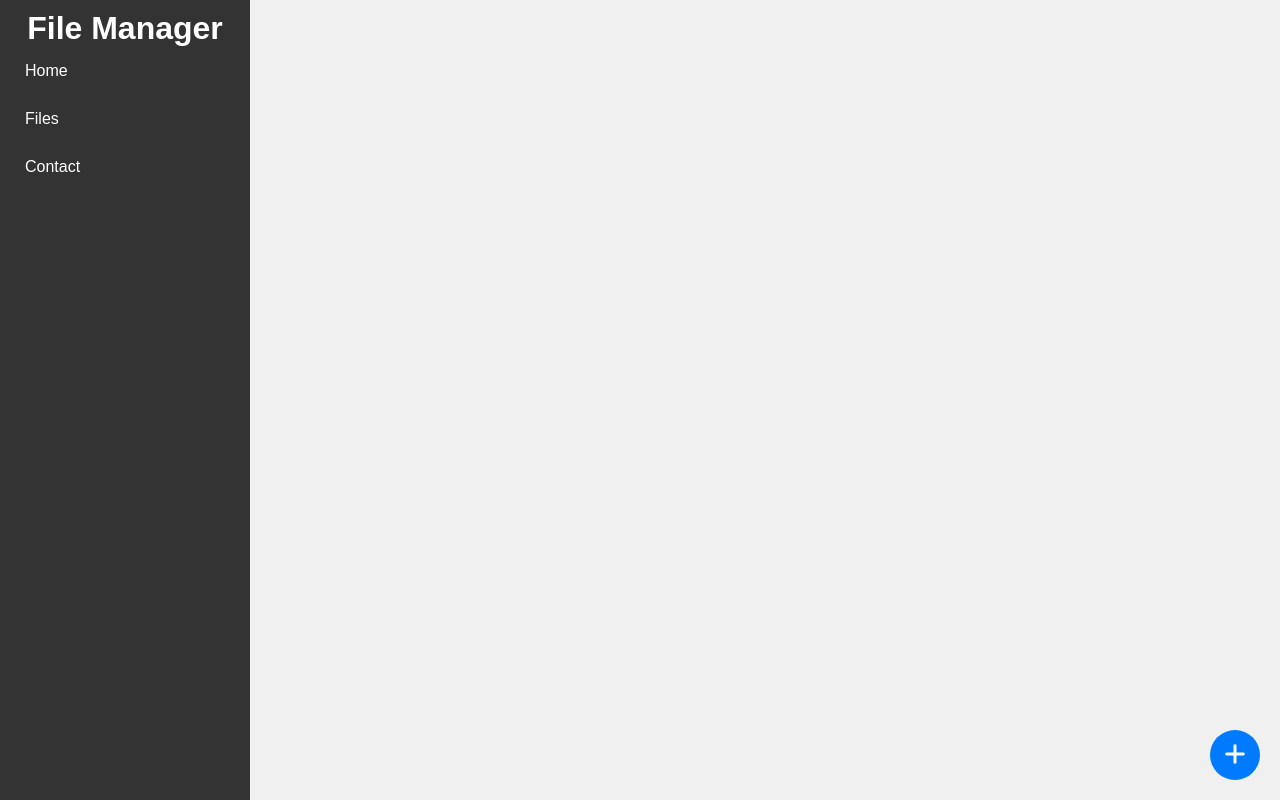
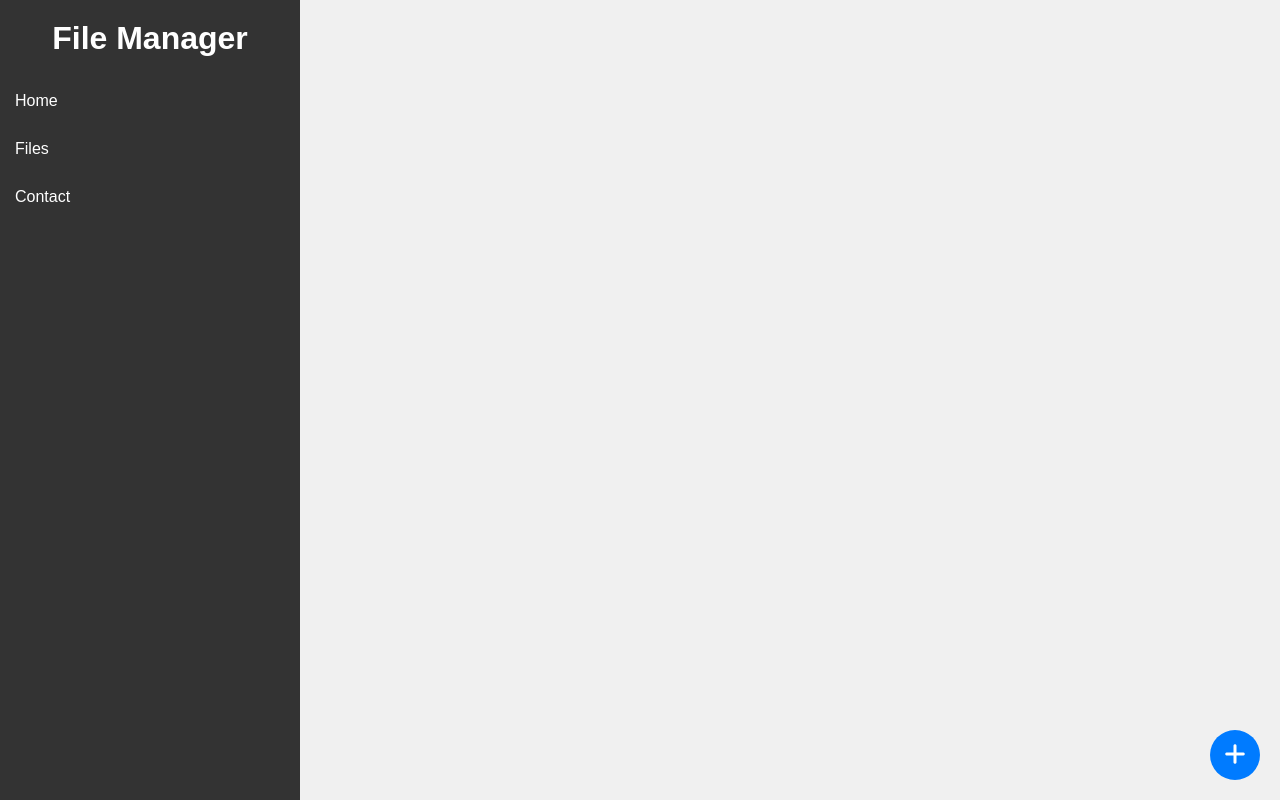
Before and after one commit to cvaz1306/assistant_django, a Django app: page /filemanager/ in a window 1280 px wide. Run offline with Django 4.2, Linux system fonts and the light colour scheme; data that the repository does not hold is empty.

Commit message:
Updated styling

```diff
--- a/main/templates/filemanager.html
+++ b/main/templates/filemanager.html
@@ -15,19 +15,19 @@
 
         body {
             margin: 0;
-            padding: 0;
+            padding: 0px;
             font-family: Arial, sans-serif;
         }
 
         .navbar {
             background-color: #333;
             color: white;
-            padding: 10px;
+            padding: 0px;
         }
 
         .navbar h1 {
             margin: 0;
-            padding: 0;
+            padding: 20px;
         }
         /* Add more styles as needed for your file manager interface */
         /* Circular button at the bottom right */
--- a/static/css/main.css
+++ b/static/css/main.css
@@ -12,7 +12,7 @@
         }
 
         .navbar {
-            width: 250px;
+            width: 300px;
             background-color: #333;
             color: #fff;
             height: 100vh;
```
Also changed, not shown: db.sqlite3.
